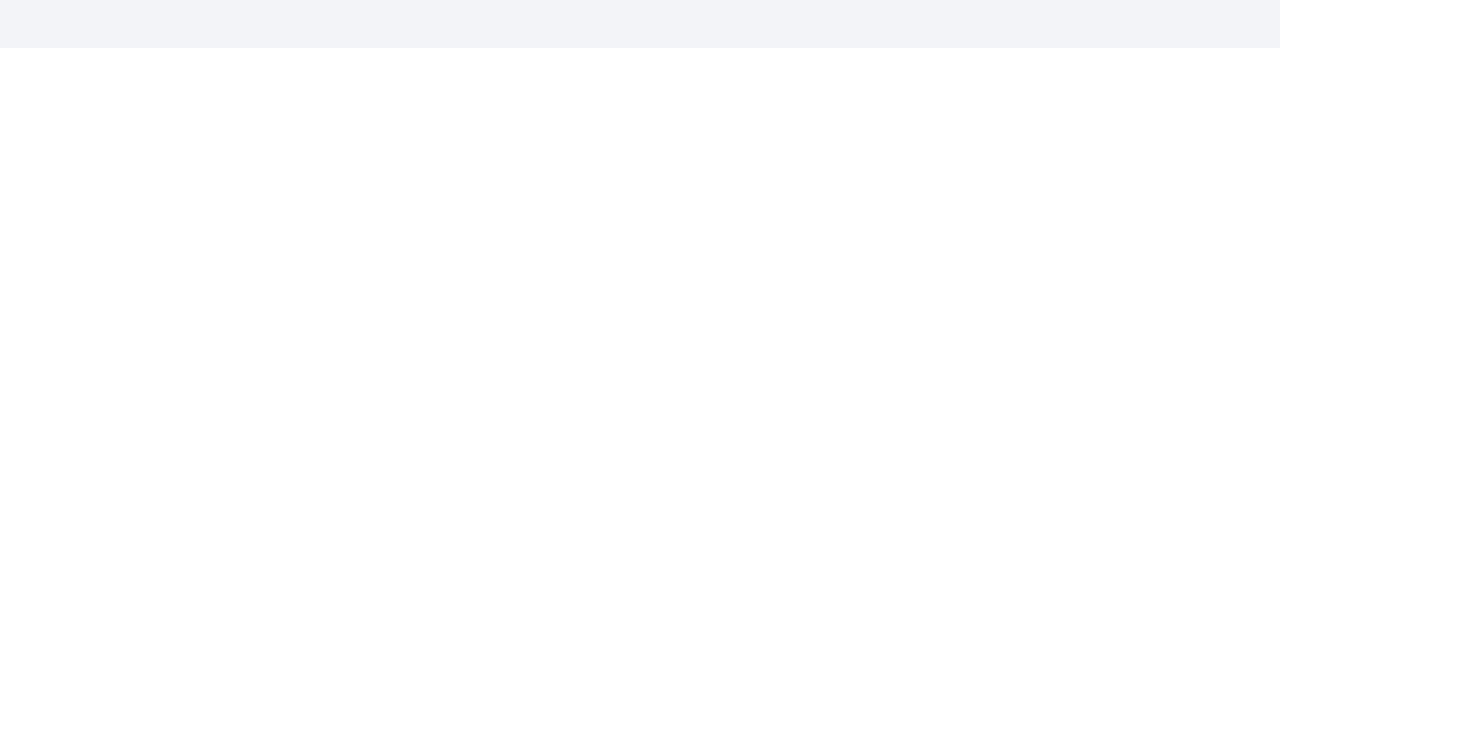
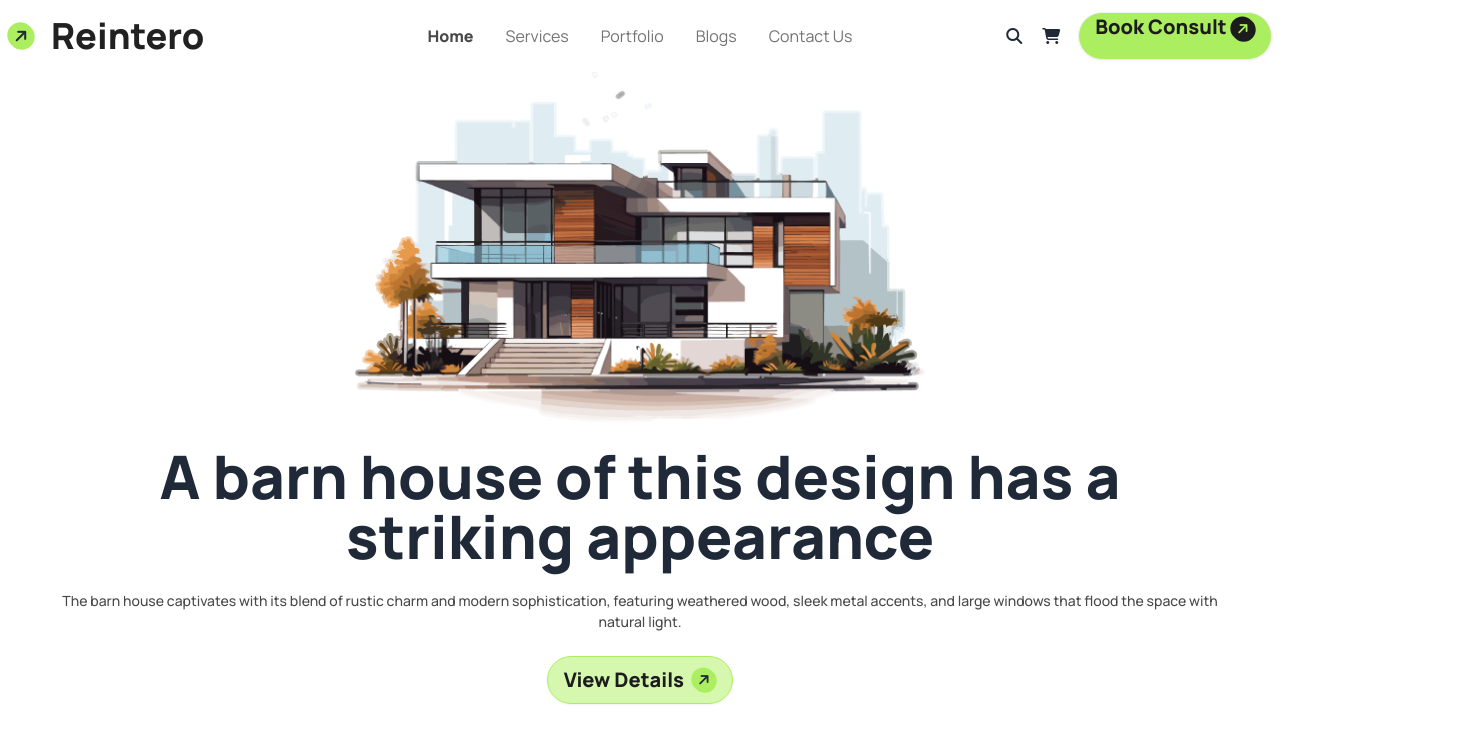
Before and after one commit to thenahidulislam/rinterio, a plain HTML site: page index.html in a window 1280 px wide. Shown: the whole page, 1475 px wide, since content can reach past the window. Drawn offline with nearby package versions, Linux system fonts and the light colour scheme.

Commit message:
header section added

```diff
--- a/index.html
+++ b/index.html
@@ -56,7 +56,55 @@
 </head>
 <body class="manrope-font">
 
+<header class="container mx-auto">
+  <!-- Navbar Design -->
+    <nav>
+    <div class="navbar bg-base-100">
+    <div class="navbar-start">
+        <i class="fa-solid fa-arrow-right -rotate-45 bg-green-accent p-1.5 rounded-full"></i>
+        <a class="btn btn-ghost sm:text-4xl text-3xl font-extrabold text-[#212121]">Reintero</a>
+    </div>
+    <div class="navbar-center hidden lg:flex">
+        <ul class="menu menu-horizontal px-1 font-normal text-base text-[#737373] ">
+        <li><a href="http://127.0.0.1:5500/index.html" class="font-extrabold text-[#494949] active:text-[#494949] active:font-extrabold">Home</a></li>
+        <li><a class="active:text-[#494949] active:font-extrabold">Services</a></li>
+        <li><a class="active:text-[#494949] active:font-extrabold">Portfolio</a></li>
+        <li><a class="active:text-[#494949] active:font-extrabold">Blogs</a></li>
+        <li><a class="active:text-[#494949] active:font-extrabold">Contact Us</a></li>
+        </ul>
+    </div>
+    <div class="navbar-end ">
+        <div class="flex items-center justify-center gap-1">
+        <i class="hidden sm:block fa-solid fa-magnifying-glass w-[32px] cursor-pointer"></i>
+        <i class="hidden sm:block fa-solid fa-cart-shopping w-[32px] cursor-pointer"></i>
+        <a class="hidden lg:block btn bg-green-accent rounded-full "><span class="text-xl text-[#1c1c1c] font-extrabold">Book Consult </span><i class="fa-solid fa-arrow-right -rotate-45 bg-[#1c1c1c] text-green-accent p-1.5 rounded-full"></i></a>
+    </div>
+    <div class="dropdown">
+        <div tabindex="0" role="button" class="btn btn-ghost bg-white border border-gray-300 rounded-full lg:hidden">
+            <i class="fa-solid fa-bars"></i>
+        </div>
+        <ul
+            tabindex="0"
+            class="menu menu-sm dropdown-content bg-base-100 rounded-box z-[1] mt-3 w-52 pr-2 shadow">
+            <li><a >Home</a></li>
+            <li><a>Services</a></li>
+            <li><a>Portfolio</a></li>
+            <li><a>Blogs</a></li>
+            <li><a>Contact Us</a></li>
+        </ul>
+        </div>
+    </div>
 
+    </div>
+    </nav>
+    <!-- Hero Section -->
+    <section class="flex flex-col justify-center items-center gap-6 mb-10">
+      <img src="./assets/banner.png" alt="">
+      <h1 class="font-extrabold text-3xl lg:text-6xl text-center w-11/12">A barn house of this design has a striking appearance</h1>
+      <p class="w-11/12 paragraph text-center">The barn house captivates with its blend of rustic charm and modern sophistication, featuring weathered wood, sleek metal accents, and large windows that flood the space with natural light.</p>
+      <a class="w-11/12 sm:w-auto btn bg-[#abef5f80] border border-[#abef5f] rounded-full"><span class="text-xl text-[#1c1c1c] font-extrabold">View Details </span><i class="fa-solid fa-arrow-right -rotate-45 bg-green-accent p-1.5 rounded-full"></i></a>
+    </section>
+</header>
 <main class="bg-gray-100 py-6">
 
 
```
